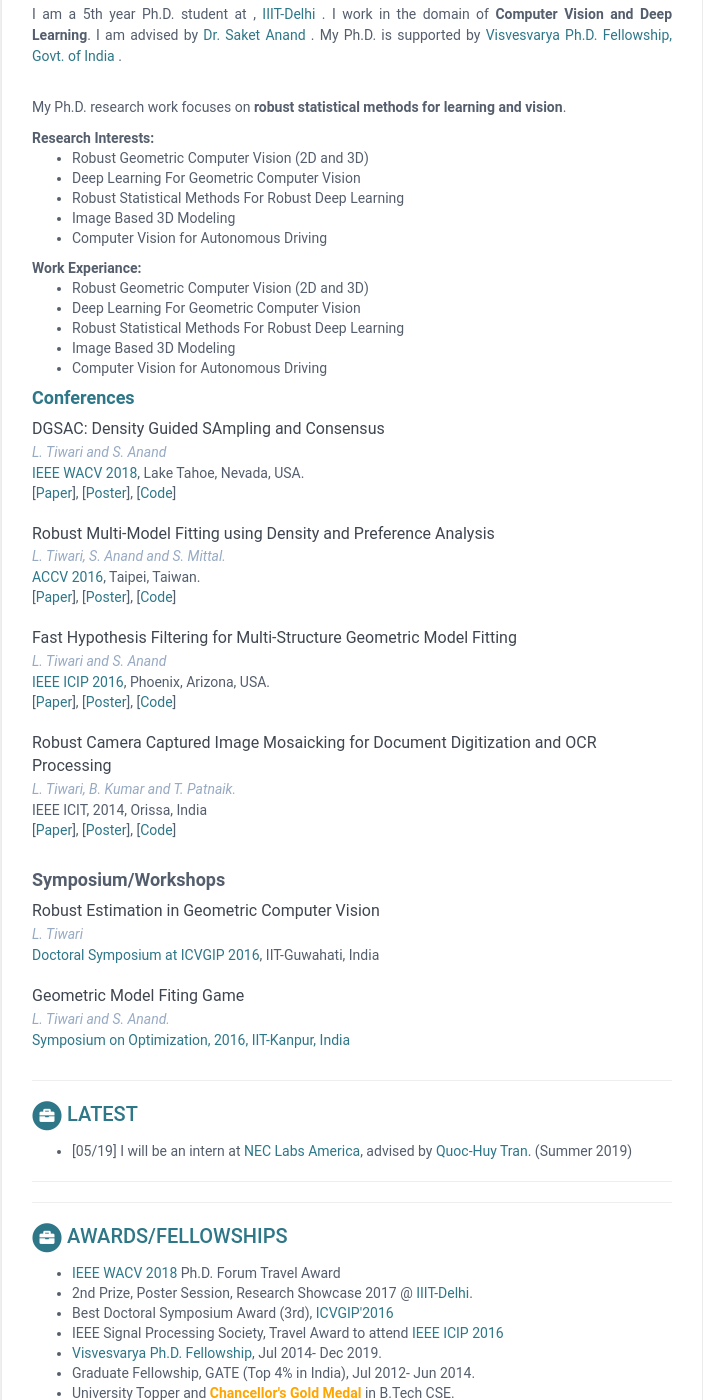
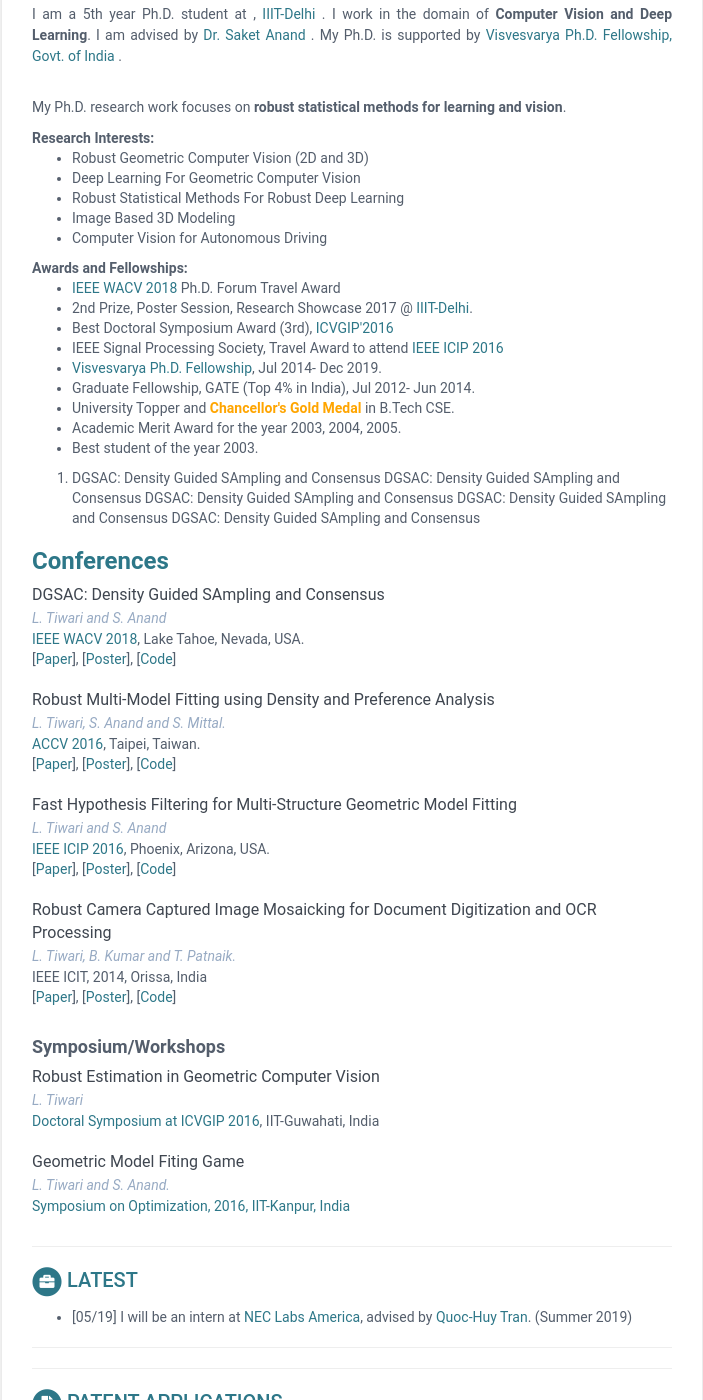
Before and after one commit to lokender/lokender.github.io, a Jekyll site: the page built from index.html, in a window 1280 px wide and 1400 px high, scrolled down 213 px. Shown: the whole window, without its empty margins (288-991 px from the left). Built offline with Jekyll 4.4.1, drawn with Linux system fonts in a browser that asks for light colours; some of the changed text lies outside the part shown.

Commit message:
Update aboutme.html
update

```diff
--- a/_includes/aboutme.html
+++ b/_includes/aboutme.html
@@ -14,17 +14,25 @@
 <li> Computer Vision for Autonomous Driving</li>
 </ul>
 
-<strong>Work Experiance:</strong>
+<strong>Awards and Fellowships:</strong>
 <ul>
-<li> Robust Geometric Computer Vision (2D and 3D) </li>
-<li> Deep Learning For Geometric Computer Vision</li>
-<li> Robust Statistical Methods For Robust Deep Learning</li>
-<li> Image Based 3D Modeling</li>
-<li> Computer Vision for Autonomous Driving</li>
+  <li><a href="http://wacv18.uccs.us/">IEEE WACV 2018</a> Ph.D. Forum Travel Award</li>
+  <li>2nd Prize, Poster Session, Research Showcase 2017 @ <a href="https://www.iiitd.ac.in/">IIIT-Delhi</a>.</li>
+  <li>Best Doctoral Symposium Award (3rd), <a href="http://www.iitg.ac.in/icvgip2016/BestPaperAwards.php"> ICVGIP'2016</a></li>
+  <li>IEEE Signal Processing Society, Travel Award to attend <a href="http://www.2016.ieeeicip.org/ICIP%202016/www2.securecms.com/ICIP2016/default.html">IEEE ICIP 2016</a.</li>
+  <li><a href="https://phd.medialabasia.in/">Visvesvarya Ph.D. Fellowship</a>, Jul 2014- Dec 2019. </li>
+  <li>Graduate Fellowship, GATE (Top 4% in India), Jul 2012- Jun 2014. </li>
+  <li>University Topper and <a href="https://lokender.github.io/gold.html"><font color="orange"><b>Chancellor's Gold Medal</b></font></a> in B.Tech CSE. </li>
+  <li>Academic Merit Award for the year 2003, 2004, 2005. </li>
+  <li> Best student of the year 2003. </li>
 </ul>
 
+<ol>
+  <li>DGSAC: Density Guided SAmpling and Consensus DGSAC: Density Guided SAmpling and Consensus DGSAC: Density Guided SAmpling and Consensus DGSAC: Density Guided SAmpling and Consensus DGSAC: Density Guided SAmpling and Consensus</li>
+</ol>
 
-<h4 id="recent-research"><a href=""><strong>Conferences</strong></a></h4>
+
+<h3 id="recent-research"><a href=""><strong>Conferences</strong></a></h3>
   <div class="item">
     <div class="publication-title">DGSAC: Density Guided SAmpling and Consensus</div>
     <div class="publication-authors">L. Tiwari and S. Anand</div>
@@ -75,27 +83,6 @@
   <li>[05/19] I will be an intern at <a href="http://www.nec-labs.com">NEC Labs America</a>, advised by <a href="https://cs.adelaide.edu.au/~huy/home.php">Quoc-Huy Tran</a>. (Summer 2019) </li>
 </ul>
 <hr>
-
-<hr>
-   <h2 class="section-title">
-    <span class="fa-stack fa-xs">
-      <i class="fas fa-circle fa-stack-2x"></i>
-      <i class="fas fa-briefcase fa-stack-1x fa-inverse"></i>
-    </span>
-    Awards/Fellowships
-  </h2>
-
-<ul>
-  <li><a href="http://wacv18.uccs.us/">IEEE WACV 2018</a> Ph.D. Forum Travel Award</li>
-  <li>2nd Prize, Poster Session, Research Showcase 2017 @ <a href="https://www.iiitd.ac.in/">IIIT-Delhi</a>.</li>
-  <li>Best Doctoral Symposium Award (3rd), <a href="http://www.iitg.ac.in/icvgip2016/BestPaperAwards.php"> ICVGIP'2016</a></li>
-  <li>IEEE Signal Processing Society, Travel Award to attend <a href="http://www.2016.ieeeicip.org/ICIP%202016/www2.securecms.com/ICIP2016/default.html">IEEE ICIP 2016</a.</li>
-  <li><a href="https://phd.medialabasia.in/">Visvesvarya Ph.D. Fellowship</a>, Jul 2014- Dec 2019. </li>
-  <li>Graduate Fellowship, GATE (Top 4% in India), Jul 2012- Jun 2014. </li>
-  <li>University Topper and <a href="https://lokender.github.io/gold.html"><font color="orange"><b>Chancellor's Gold Medal</b></font></a> in B.Tech CSE. </li>
-  <li>Academic Merit Award for the year 2003, 2004, 2005. </li>
-  <li> Best student of the year 2003. </li>
-</ul>
 <hr>
   <h2 class="section-title">
     <span class="fa-stack fa-xs">
```
